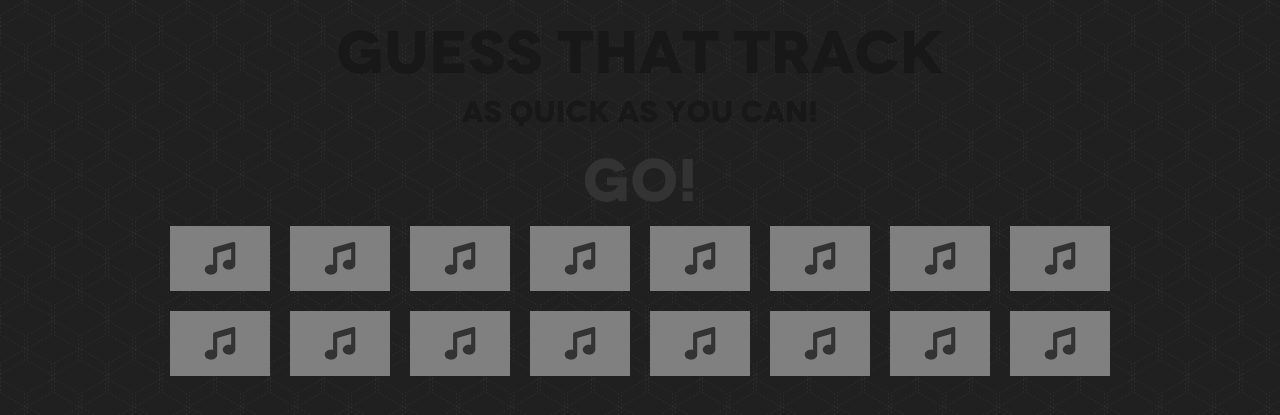
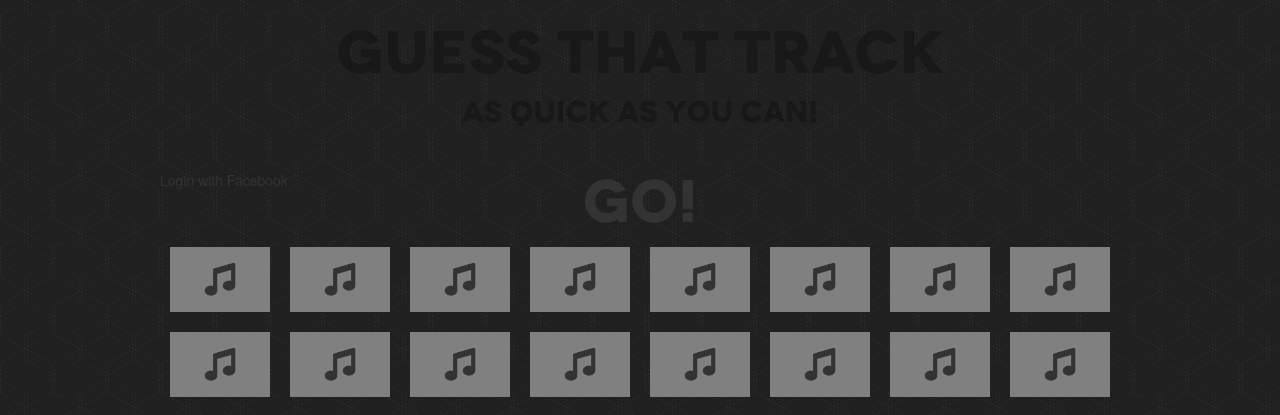
Before and after one commit to JamesCodes/guess-that-track, a PHP site: page /client/index.php in a window 1280 px wide. Shown: the top 415 px of the page. Run offline with PHP 8.4, Linux system fonts and the light colour scheme; some libraries are stand-ins or nearby versions.

Commit message:
Added facebook login button

```diff
--- a/client/index.php
+++ b/client/index.php
@@ -73,6 +73,8 @@
 			   ref.parentNode.insertBefore(js, ref);
 			 }(document));
 			</script>
+
+			<div class="fb-login-button">Login with Facebook</div>
 		</div>
 
 		<div class="sixteen columns game">
```
